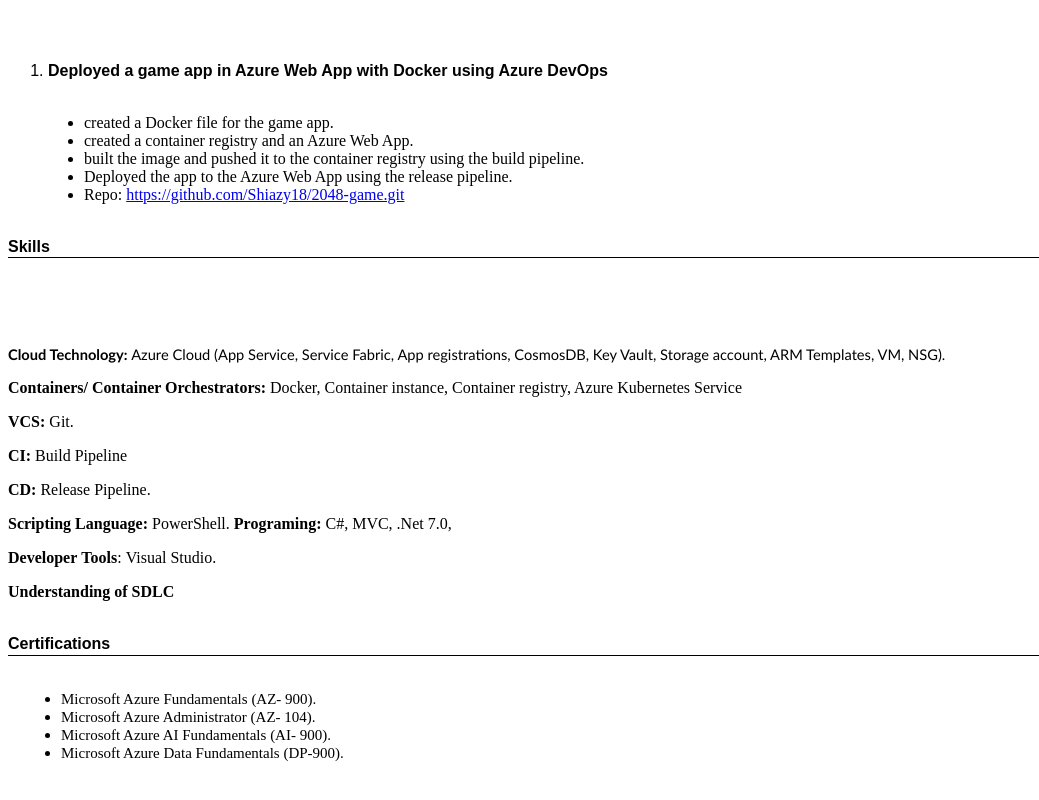
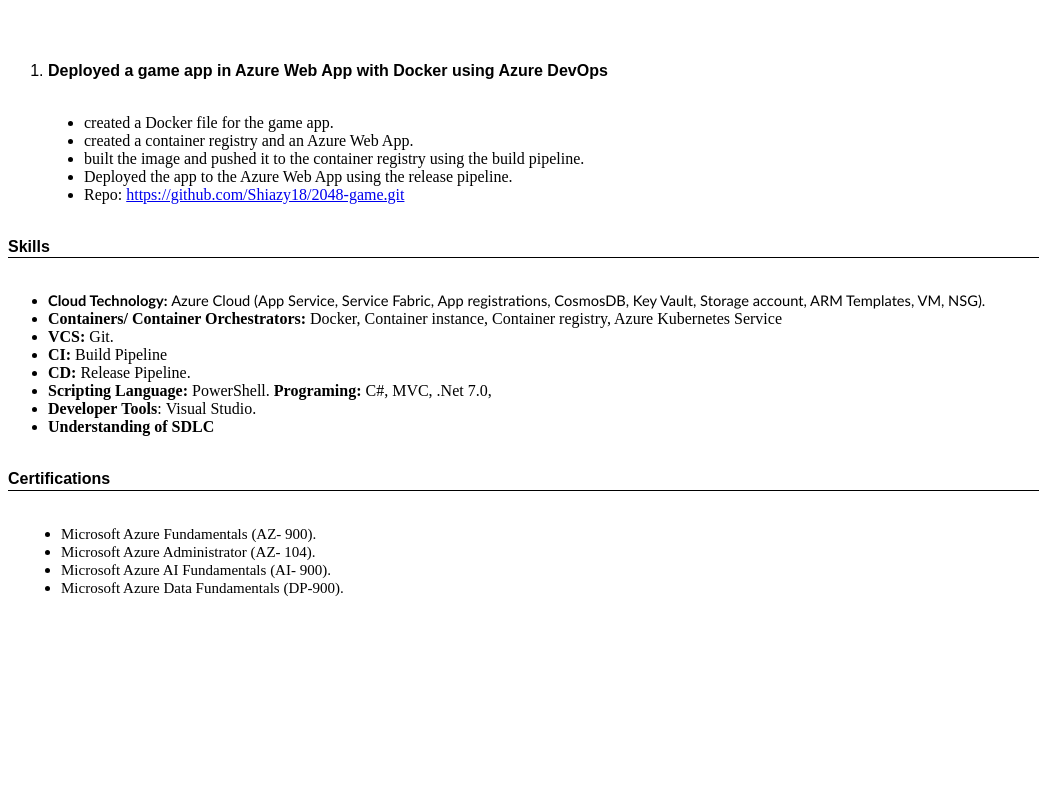
Before and after one commit to Shiazy18/shivam-portfolio, a plain HTML site: page index.html in a window 1280 px wide. Shown: the part 1077-1877 px from the top of the page, without its empty margins (0-1039 px from the left). After the commit the page ends 1716 px from the top, so only its background shows below. Drawn offline with Linux system fonts and the light colour scheme.

Commit message:
Update index.html

```diff
--- a/index.html
+++ b/index.html
@@ -101,17 +101,17 @@
     <p style='margin:0cm;font-size:16px;font-family:"Aptos",sans-serif;border:none;padding:0cm;'><strong>Skills</strong></p>
 </div>
 <p style='margin:0cm;font-size:16px;font-family:"Aptos",sans-serif;'>&nbsp;</p>
-<div class="page" title="Page 1">&nbsp; &nbsp; &nbsp; &nbsp; &nbsp; &nbsp;&nbsp;<div class="layoutArea">&nbsp; &nbsp; &nbsp; &nbsp; &nbsp; &nbsp; &nbsp; &nbsp;&nbsp;<div class="column">&nbsp; &nbsp; &nbsp; &nbsp; &nbsp; &nbsp; &nbsp; &nbsp; &nbsp; &nbsp;&nbsp;<p><span style="font-size: 11.000000pt; font-family: 'Calibri'; font-weight: 700;">Cloud Technology:&nbsp;</span><span style="font-size: 11.000000pt; font-family: 'Calibri';">Azure Cloud (App Service, Service Fabric, App registrations, CosmosDB, Key Vault, Storage account, ARM Templates, VM, NSG).</span></p>
-            <p><strong>Containers/ Container Orchestrators:&nbsp;</strong>Docker, Container instance, Container registry, Azure Kubernetes Service</p>
-            <p><strong>VCS:&nbsp;</strong>Git.</p>
-            <p><strong>CI:&nbsp;</strong>Build Pipeline</p>
-            <p><strong>CD:&nbsp;</strong>Release&nbsp;Pipeline.</p>
-            <p><strong>Scripting Language:&nbsp;</strong>PowerShell. <strong>Programing:&nbsp;</strong>C#, MVC, .Net 7.0,</p>
-            <p><strong>Developer&nbsp;Tools</strong>:&nbsp;Visual&nbsp;Studio.</p>
-            <p><strong>Understanding of SDLC</strong></p>
-        </div>
-    </div>
-</div>
+<ul>
+    <li style="margin-top: 0cm; margin-right: 0cm; margin-bottom: 0cm; font-size: 16px; font-family: Aptos, sans-serif;"><span style="font-size: 11.000000pt; font-family: 'Calibri'; font-weight: 700;">Cloud Technology:&nbsp;</span><span style="font-size: 11.000000pt; font-family: 'Calibri';">Azure Cloud (App Service, Service Fabric, App registrations, CosmosDB, Key Vault, Storage account, ARM Templates, VM, NSG).</span></li>
+    <li><strong>Containers/ Container Orchestrators:&nbsp;</strong>Docker, Container instance, Container registry, Azure Kubernetes Service</li>
+    <li><strong>VCS:&nbsp;</strong>Git.</li>
+    <li><strong>CI:&nbsp;</strong>Build Pipeline</li>
+    <li><strong>CD:&nbsp;</strong>Release&nbsp;Pipeline.</li>
+    <li><strong>Scripting Language:&nbsp;</strong>PowerShell. <strong>Programing:&nbsp;</strong>C#, MVC, .Net 7.0,</li>
+    <li><strong>Developer&nbsp;Tools</strong>:&nbsp;Visual&nbsp;Studio.</li>
+    <li><strong>Understanding of SDLC</strong></li>
+</ul>
+<p></p>
 <p style='margin:0cm;font-size:16px;font-family:"Aptos",sans-serif;'>&nbsp;</p>
 <div style='margin:0cm;font-size:16px;font-family:"Aptos",sans-serif;border:none;border-bottom:solid windowtext 1.0pt;padding:0cm 0cm 1.0pt 0cm;'>
     <p style='margin:0cm;font-size:16px;font-family:"Aptos",sans-serif;border:none;padding:0cm;'><strong>Certifications</strong></p>
```
